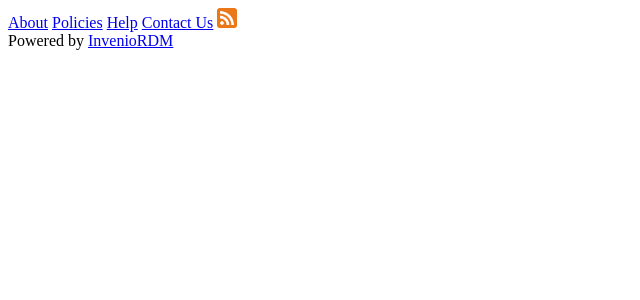
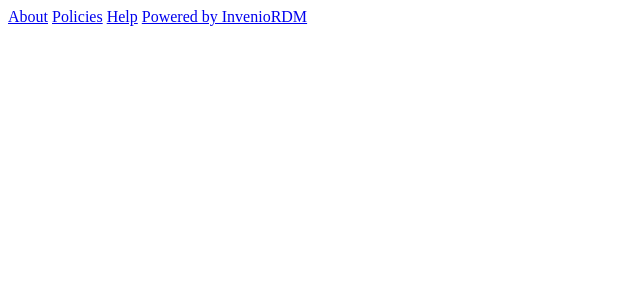
Before and after one commit to caltechlibrary/caltechauthors, a Python web app: template templates/semantic-ui/invenio_app_rdm/footer.html in a window 1280 px wide. Shown: the top 300 px of the page, without its empty margins (0-640 px from the left). Run offline with Jinja, Linux system fonts and the light colour scheme; the template is opened without the code that fills it, so the values that code supplies are empty; some libraries are stand-ins or nearby versions.

Commit message:
Add standard footer and landing page fixes

```diff
--- a/invenio.cfg
+++ b/invenio.cfg
@@ -59,7 +59,7 @@ APP_DEFAULT_SECURE_HEADERS = {
             # Add your own policies here (e.g. analytics)
         ],
         'script-src': [
-            "'self'", "blob:", "'wasm-unsafe-eval'"  # for WASM-based workers
+            "'self'", "blob:", "https://media.library.caltech.edu", "https://fonts.googleapis.com", "'wasm-unsafe-eval'"  # for WASM-based workers
             # Multipart file uploads use a Web Worker running `hash-wasm` to compute content checksums
             # (e.g., MD5) of uploaded parts. This requires both 'blob:' and 'wasm-unsafe-eval' enabled in `script-src`.
         ],
@@ -118,6 +118,9 @@ APP_DEFAULT_SECURE_HEADERS['content_security_policy']['default-src'].append(
 )
 APP_DEFAULT_SECURE_HEADERS['content_security_policy']['default-src'].append(
     'https://caltechlibrary.matomo.cloud'
+)
+APP_DEFAULT_SECURE_HEADERS['content_security_policy']['default-src'].append(
+    'https://media.library.caltech.edu'
 )
 # Includes Caltech Library
 THEME_GOOGLE_SITE_VERIFICATION = ['S9ahhSTJNJrGXH8CLzN9O29lYE5sbaFyCLkdCXHU24U']
--- a/templates/semantic-ui/invenio_app_rdm/footer.html
+++ b/templates/semantic-ui/invenio_app_rdm/footer.html
@@ -1,22 +1,11 @@
 <footer id="rdm-footer-element">
-  {%- block footer_top %}
-    <div class="footer-top">
-      <div class="ui container">
-        {%- block footer_top_left %}
-          <div class="ui stackable borderless secondary menu">
-            <a class="item" href="/about">About</a>
-            <a class="item" href="/policies">Policies</a>
-	    <a class="item" href="/help">Help</a>
-            <a class="item" href="mailto:library@caltech.edu">Contact Us</a>
-            <a class="item" href="https://feeds.library.caltech.edu/recent/combined.rss"><img alt="RSS" class="ui image" style="height:20px;" src="/static/images/rss.png"></a>
-	    <div class="right menu">
-              <div class="item">
-                {% trans invenio_rdm="http://inveniosoftware.org/products/rdm" %}Powered by <a href="{{invenio_rdm}}">InvenioRDM</a>{% endtrans %}
-              </div>
-            </div>
-          </div>
-        {%- endblock footer_top_left %}
-      </div>
-    </div>
-  {%- endblock footer_top %}
+ <script type="module" src="https://media.library.caltech.edu/cl-webcomponents/footer-global-lite.js"></script>
+<footer-global-lite
+    custom
+    header="CaltechAUTHORS">
+    <a slot="custom-links" class="custom-links" aria-label="footer navigation" href="https://authors.library.caltech.edu/about">About</a>
+    <a slot="custom-links" class="custom-links" aria-label="footer navigation" href="https://authors.library.caltech.edu/policies">Policies</a>
+    <a slot="custom-links" class="custom-links" aria-label="footer navigation" href="https://authors.library.caltech.edu/help">Help</a>
+    <a slot="custom-links" class="custom-links" aria-label="footer navigation" href="https://inveniosoftware.org/products/rdm">Powered by InvenioRDM</a>
+</footer-global-lite>
 </footer>
```
Also changed, not shown: templates/semantic-ui/invenio_app_rdm/records/record_content.html (+7 -1 lines).
